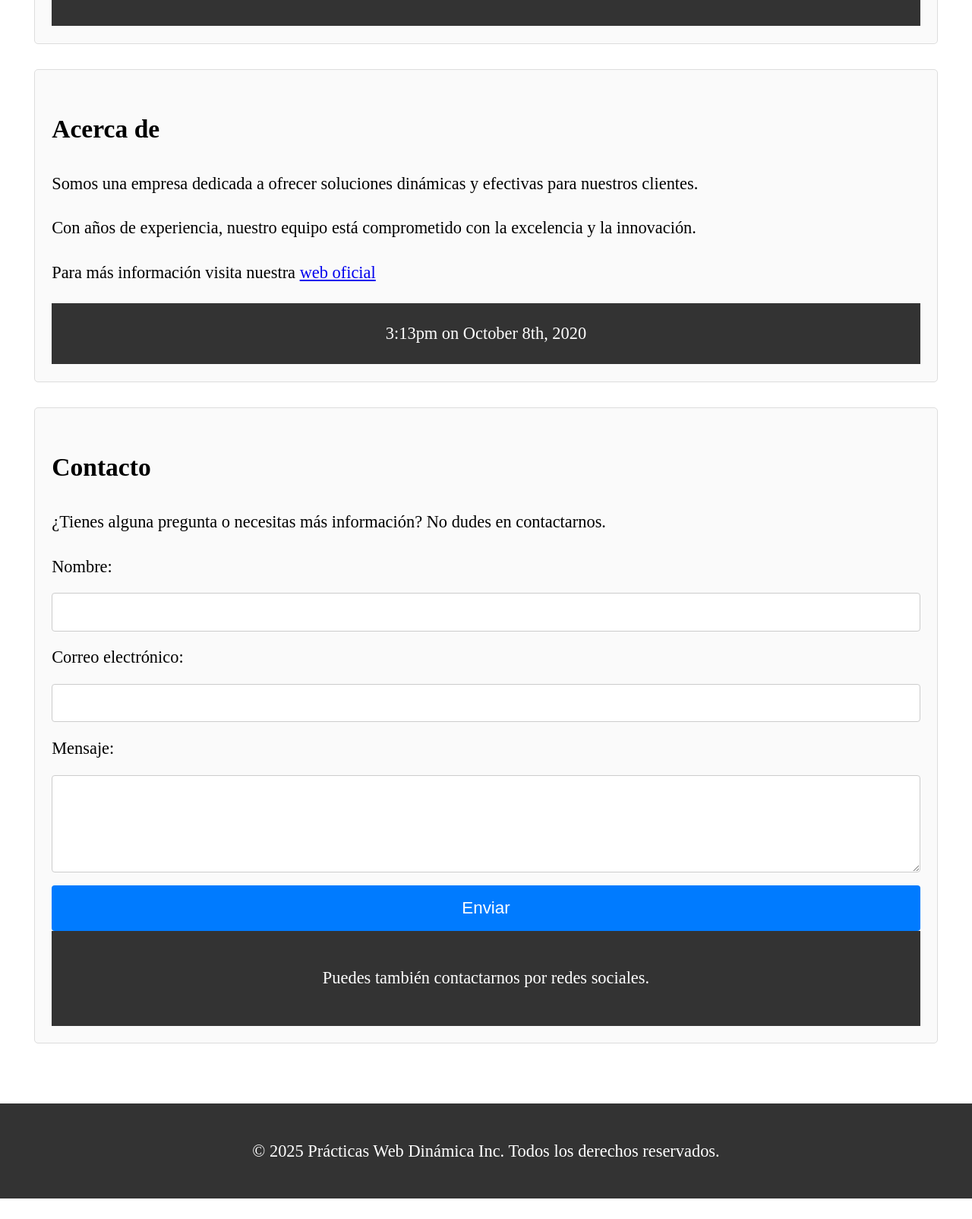
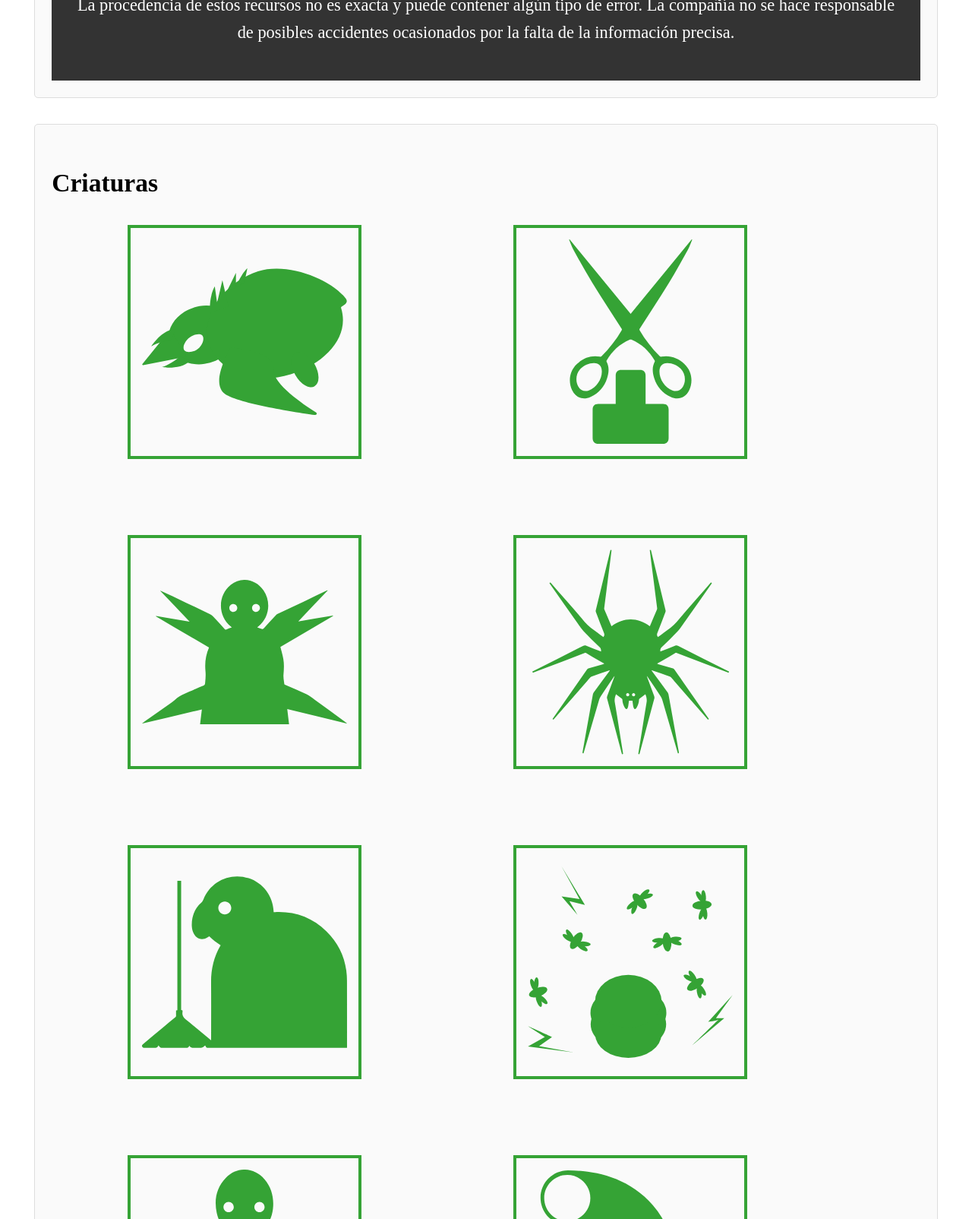
Before and after one commit to Quepongo10/Companypedia, a plain HTML site: page index.html in a window 1280 px wide. Shown: the part 629-2233 px from the top of the page at 76% size. Before the commit the page ends 2206 px from the top, so only its background shows below. Drawn offline with Linux system fonts and the light colour scheme; a script that the page names is missing; a web font is replaced by a local one.

Commit message:
una base de la web

```diff
--- a/index.html
+++ b/index.html
@@ -18,9 +18,8 @@
         <!-- Navegación principal -->
         <nav aria-label="Navegación principal">
             <ul>
-                <li><a href="#home" title="Ir a la descripción">Sobre la página</a></li>
-                <li><a href="#about" title="Conoce a las criaturas">Criaturas</a></li>
-                <li><a href="#contact" title="Encuentra información de contacto">Contacto</a></li>
+                <li><a href="#about" title="Ir a la descripción">Sobre la página</a></li>
+                <li><a href="#creatures" title="Conoce a las criaturas">Criaturas</a></li>
             </ul>
         </nav>
     </header>
@@ -28,65 +27,62 @@
     <!-- Contenido principal -->
     <main aria-label="Contenido principal de la página">
         <!-- Sección de inicio -->
-        <section id="home">
+        <section id="about">
             <article>
                 <header>
-                    <h2>Inicio</h2>
+                    <h2>Guía del empleado</h2>
                 </header>
-                <p>Bienvenido a nuestra página web. Aquí encontrarás información relevante sobre nuestros servicios y actividades.</p>
+                <p>En nombre de la compañía se te ha facilitado este archivo que contiene regístros de las criaturas encontradas en las lunas cercanas. Recuerda utilizar esta información para garantizar tu supervivencia y la de tu equipo.</p>
                 <footer>
-                    <p>Pie de la sección de inicio.</p>
+                    <p>La procedencia de estos recursos no es exacta y puede contener algún tipo de error. La compañía no se hace responsable de posibles accidentes ocasionados por la falta de la información precisa.</p>
                 </footer>
             </article>
         </section>
 
-        <!-- Sección "Acerca de" -->
-        <section id="about">
+        <!-- Sección "Criaturas" -->
+        <section id="creatures">
             <article>
                 <header>
-                    <h2>Acerca de</h2>
+                    <h2>Criaturas</h2>
                 </header>
-                <p>Somos una empresa dedicada a ofrecer soluciones dinámicas y efectivas para nuestros clientes.</p>
-                <p>Con años de experiencia, nuestro equipo está comprometido con la excelencia y la innovación.</p>
-                <p>Para más información visita nuestra <a href="https://www.ejemplo.com" target="_blank" rel="noopener" title="Enlace externo a nuestra web">web oficial</a>
+                <div class="flex-container">
+                    <div><img src="/iconos/baboon hawkg.svg" alt="Baboon hawk"></div>
+                    <div><img src="/iconos/barberg.svg" alt="Barber"></div>
+                    <div><img src="/iconos/brackeng.svg" alt="Bracken"></div>
+                    <div><img src="/iconos/bunker spiderg.svg" alt="Bunker spider"></div>
+                    <div><img src="/iconos/butlerg.svg" alt="Butler"></div>
+                    <div><img src="/iconos/circuit beesg.svg" alt="Circuit bees"></div>
+                    <div><img src="/iconos/coil headg.svg" alt="Coil head"></div>
+                    <div><img src="/iconos/earth leviathang.svg" alt="Earth leviathan"></div>
+                    <div><img src="" alt="Criatura"></div>
+                    <div><img src="" alt="Criatura"></div>
+                    <div><img src="" alt="Criatura"></div>
+                    <div><img src="" alt="Criatura"></div>
+                    <div><img src="" alt="Criatura"></div>
+                    <div><img src="" alt="Criatura"></div>
+                    <div><img src="" alt="Criatura"></div>
+                    <div><img src="" alt="Criatura"></div>
+                    <div><img src="" alt="Criatura"></div>
+                    <div><img src="" alt="Criatura"></div>
+                    <div><img src="" alt="Criatura"></div>
+                    <div><img src="" alt="Criatura"></div>
+                    <div><img src="" alt="Criatura"></div>
+                    <div><img src="" alt="Criatura"></div>
+                    <div><img src="" alt="Criatura"></div>
+                    <div><img src="" alt="Criatura"></div>
+                    <div><img src="" alt="Criatura"></div>
+                    <div><img src="" alt="Criatura"></div>
+                </div>
                 <footer>
-                    <time datetime="2020-10-08T15:13" pubdate> 3:13pm on October 8th, 2020 </time>
+
                 </footer>
             </article>
         </section>
 
-        <!-- Sección de contacto -->
-        <section id="contact">
-            <article>
-                <header>
-                    <h2>Contacto</h2>
-                </header>
-                <p>¿Tienes alguna pregunta o necesitas más información? No dudes en contactarnos.</p>
-
-                <!-- Formulario accesible -->
-                <form action="#" method="post" aria-label="Formulario de contacto">
-                    <label for="nombre">Nombre:</label>
-                    <input type="text" id="nombre" name="nombre" required>
-
-                    <label for="email">Correo electrónico:</label>
-                    <input type="email" id="email" name="email" required>
-
-                    <label for="mensaje">Mensaje:</label>
-                    <textarea id="mensaje" name="mensaje" rows="4" required></textarea>
-
-                    <button type="submit">Enviar</button>
-                </form>
-
-                <footer>
-                    <p>Puedes también contactarnos por redes sociales.</p>
-                </footer>
-            </article>
-        </section>
-    </main>
-
     <!-- Pie de página -->
     <footer aria-label="Pie de la página">
         <p>&copy; 2025 Prácticas Web Dinámica Inc. Todos los derechos reservados.</p>
+        <time datetime="2020-10-08T15:13" pubdate> 3:13pm on October 8th, 2020 </time>
     </footer>
 
     <!-- JS externo -->
--- a/styles.css
+++ b/styles.css
@@ -47,33 +47,26 @@ article {
     background-color: #fafafa;
 }
 
-/* Formulario */
-form {
+/* Criaturas */.flex-container {
+  display: flex;
+  flex-wrap: wrap;
+}
+/* Arreglar los px de aquí para responsividad */
+.flex-container > div {
+    width: 300px;
+    height: 300px;
+    margin-inline: 100px;
+    margin-bottom: 100px;
     display: flex;
-    flex-direction: column;
-    gap: 0.75rem;
+    align-items: center;
+    justify-content: center;
+    border: 4px solid #35A335;
 }
 
-input, textarea {
-    padding: 0.5rem;
-    border: 1px solid #ccc;
-    border-radius: 4px;
-    font-size: 1rem;
-}
-
-button {
-    background-color: #007BFF;
-    color: white;
-    border: none;
-    padding: 0.75rem 1.5rem;
-    font-size: 1rem;
-    cursor: pointer;
-    border-radius: 4px;
-    transition: background-color 0.3s;
-}
-
-button:hover {
-    background-color: #0056b3;
+.flex-container > div img {
+    max-width: 90%;
+    max-height: 90%;
+    object-fit: contain;
 }
 
 /* Footer */
```
Also changed, not shown: iconos/baboon hawkg.svg (added), iconos/barberg.svg (added), iconos/brackeng.svg (added), iconos/bunker spiderg.svg (added), iconos/butlerg.svg (added), iconos/circuit beesg.svg (added), iconos/coil headg.svg (added), iconos/earth leviathang.svg (added).
